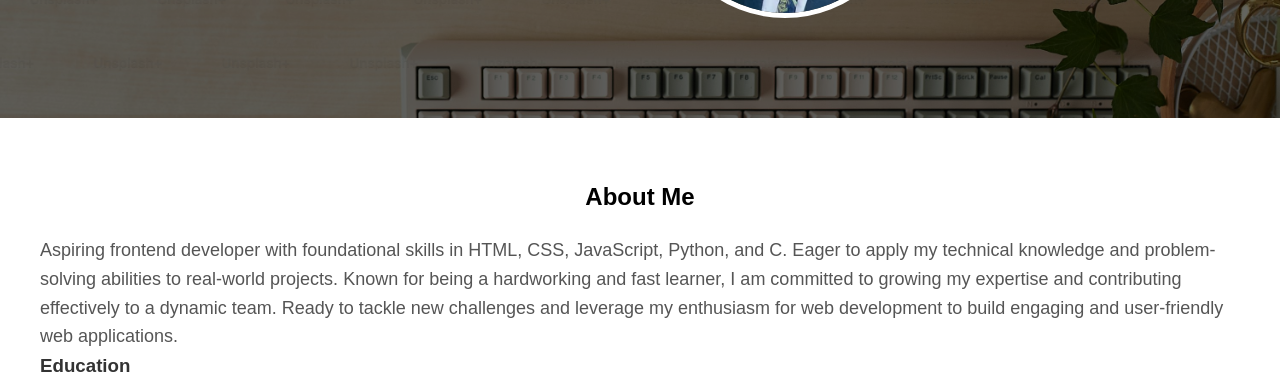
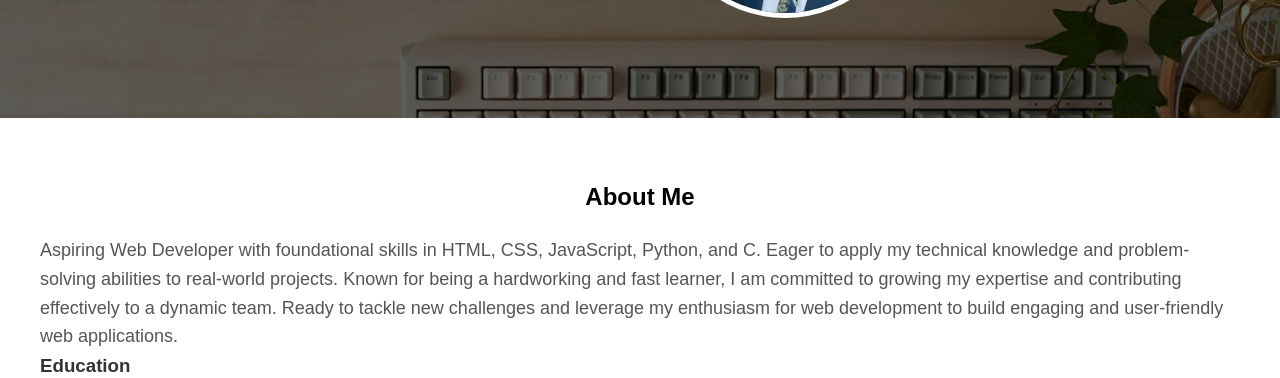
Before and after one commit to devabinash01/CodSoft, a plain HTML site: page CodSoft/Portfolio/index.html in a window 1280 px wide. Shown: the part 378-756 px from the top of the page. Drawn offline with Linux system fonts and the light colour scheme.

Commit message:
Update index.html

```diff
--- a/CodSoft/Portfolio/index.html
+++ b/CodSoft/Portfolio/index.html
@@ -36,8 +36,11 @@
     <section class="section" id="about">
         <div class="container">
             <h2 class="about">About Me</h2>
-            <p>Aspiring frontend developer with foundational skills in HTML, CSS, JavaScript, Python, and C. Eager to apply my technical knowledge and problem-solving abilities to real-world projects. Known for being a hardworking and fast learner, I am
-                committed to growing my expertise and contributing effectively to a dynamic team. Ready to tackle new challenges and leverage my enthusiasm for web development to build engaging and user-friendly web applications.</p>
+            <p>Aspiring Web Developer with foundational skills in HTML, CSS, JavaScript, Python, and C.
+Eager to apply my technical knowledge and problem-solving abilities to real-world projects.
+Known for being a hardworking and fast learner, I am committed to growing my expertise and
+contributing effectively to a dynamic team. Ready to tackle new challenges and leverage my
+enthusiasm for web development to build engaging and user-friendly web applications.</p>
 
             <h3>Education</h3>
             <p><strong>College:</strong> Inspiria Knowledge Campus, Bachelor of Computer Applications</p>
```
